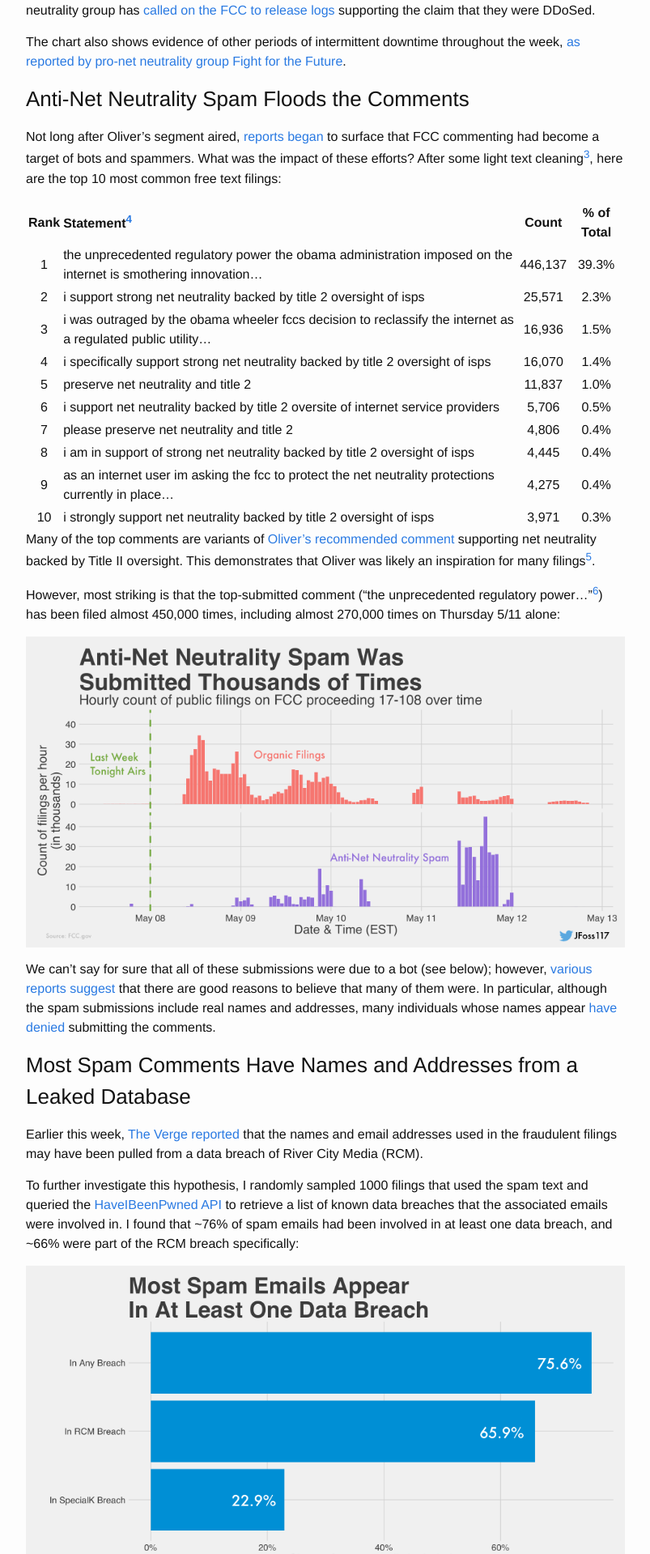
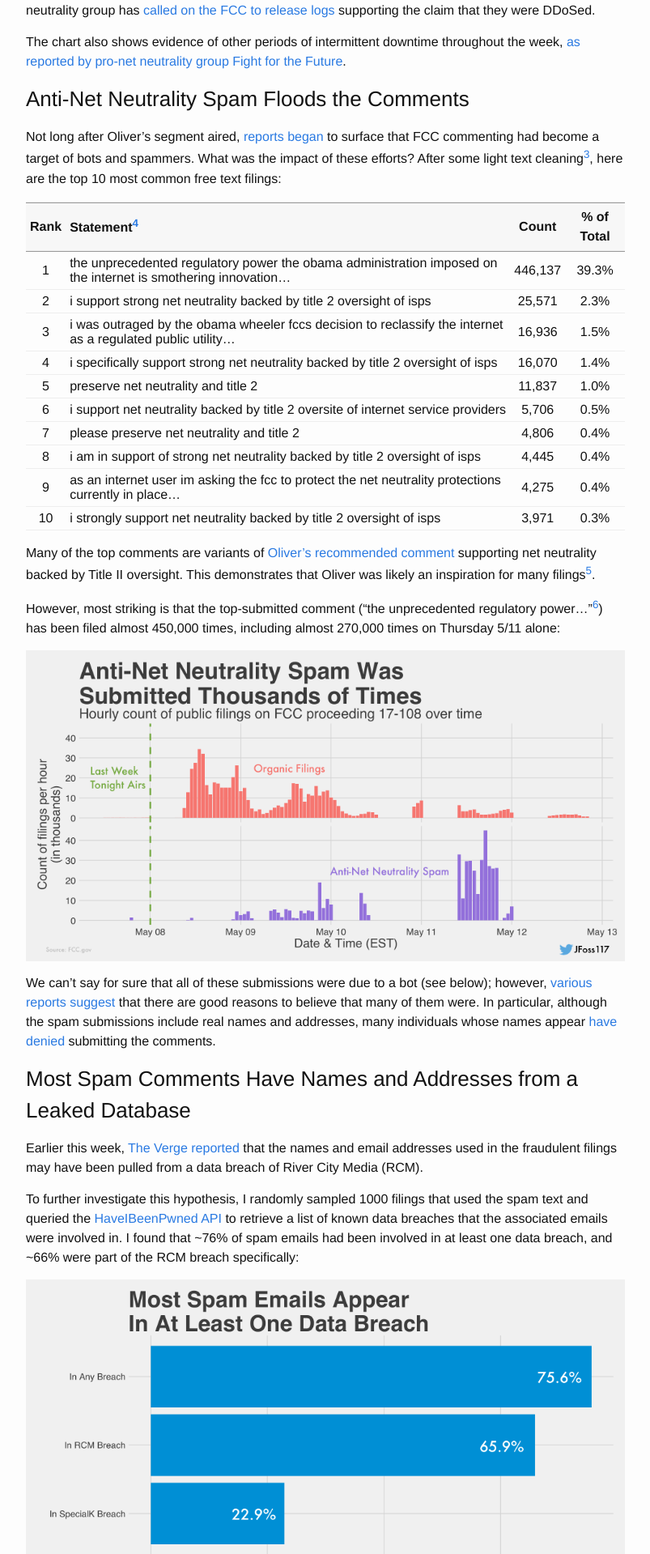
Before and after one commit to Fossj117/fossj117.github.io, a Jekyll site: the page built from _posts/2017-05-13-fcc-filings.md, in a window 1280 px wide. Shown: the part 1398-3317 px from the top of the page at 81% size, without its empty margins (238-1041 px from the left). Built offline with Jekyll 4.4.1, drawn with Linux system fonts in a browser that asks for light colours; comment, search, counter and statistics services are not loaded.

Commit message:
Update table css too

```diff
--- a/_sass/_base.scss
+++ b/_sass/_base.scss
@@ -184,7 +184,31 @@ pre {
     }
 }
 
-
+table {
+    margin: 1em auto;
+    border-width: 1px;
+    border-color: #DDDDDD;
+    border-style: outset;
+    border-collapse: collapse;
+}
+table th {
+    border-width: 2px;
+    padding: 5px;
+    border-style: inset;
+}
+table td {
+    border-width: 1px;
+    border-style: inset;
+    line-height: 18px;
+    padding: 5px 5px;
+}
+table, table th, table td {
+    border-left-style: none;
+    border-right-style: none;
+}
+table thead, table tr.even {
+    background-color: #f7f7f7;
+}
 
 /**
  * Icons
```
